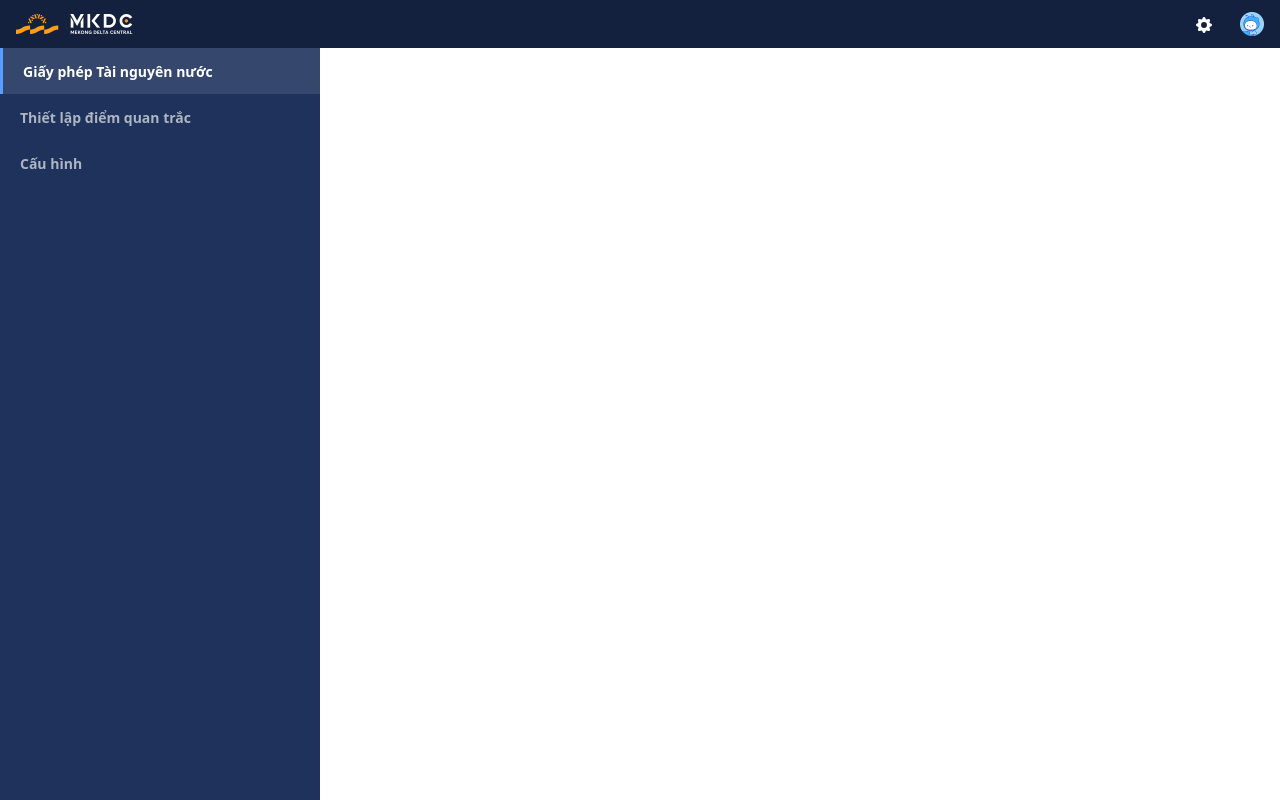
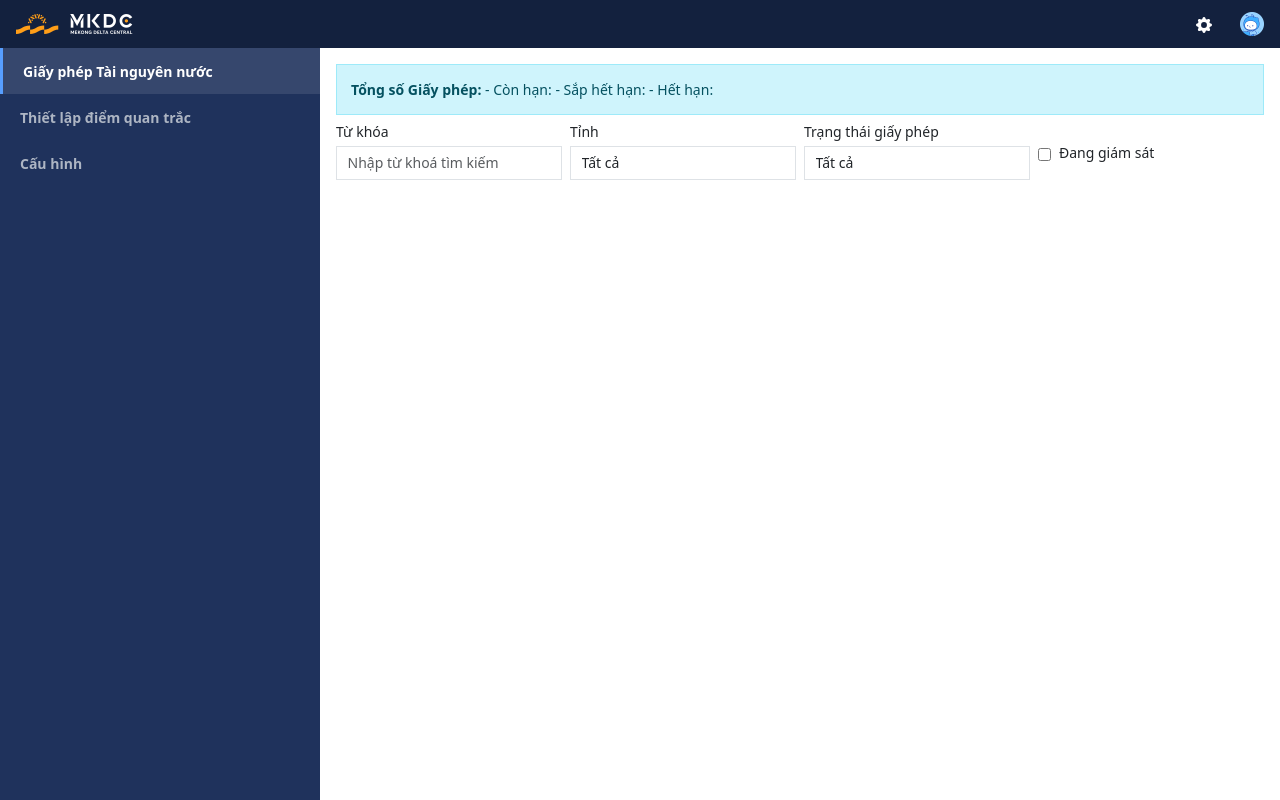
Before and after one commit to DaoVanTung/tethysapp-wqm, a Django app: template tethysapp/wqm/templates/wqm/pages/settings.html in a window 1280 px wide. Run offline with Django 3.2, Linux system fonts and the light colour scheme; the template is opened without the code that fills it, so the values that code supplies are empty.

Commit message:
Bảng danh sách giấy phép

```diff
--- a/tethysapp/wqm/public/css/main.css
+++ b/tethysapp/wqm/public/css/main.css
@@ -140,3 +140,8 @@ body > div:first-child {
 .legend-text {
     margin-left: 8px;
 }
+
+.btn.btn-success {
+    padding: 4px 8px;
+    margin-right: 4px;
+}
--- a/tethysapp/wqm/public/css/pages/settings.css
+++ b/tethysapp/wqm/public/css/pages/settings.css
@@ -50,3 +50,48 @@
     padding: 16px;
     font-size: 14px;
 }
+
+
+.filter-box {
+    display: flex;
+    gap: 8px;
+    margin-bottom: 8px;
+}
+
+.filter-box__item {
+    width: 25%;
+}
+
+.filter-box__item label {
+    margin-bottom: 4px;
+}
+
+.filter-box__item input, .filter-box__item select {
+    border-radius: 0px;
+}
+
+#total-flow-chart {
+    flex: 1;
+    width: 100%;
+    margin: 4px 0;
+}
+
+.filter-box__item.filter-box__buttons {
+    display: flex;
+    justify-content: end;
+    align-items: end;
+}
+
+
+.filter-box__item.filter-box__buttons button {
+    height: 36px;
+    border-radius: 0px;
+    font-size: 14px;
+    color: #fff;
+    padding: 4px 8px;
+}
+
+.filter-box__item.filter-box__buttons button i{
+    margin-right: 4px;
+    font-size: 16px;
+}
--- /dev/null
+++ b/tethysapp/wqm/public/js/components/settings/license.js
@@ -0,0 +1,141 @@
+let today = new Date();
+let next_30_day = new Date();
+next_30_day.setDate(today.getDate() + 30);
+
+function analysis_licenses() {
+    license_cache.forEach(element => {
+        let end_date = new Date(Date.parse(element['ngay_het_han']));
+
+        if (end_date < today) {
+            license_expired += 1;
+        } else if (end_date > today && end_date < next_30_day) {
+            license_expiring_soon += 1;
+        } else {
+            license_valid += 1;
+        }
+    });
+
+    $('#license-total').text(license_total.toLocaleString());
+    $('#license-valid').text(license_valid.toLocaleString());
+    $('#license-expiring-soon').text(license_expiring_soon.toLocaleString());
+    $('#license-expired').text(license_expired.toLocaleString());
+}
+
+
+function fill_licenses_to_table() {
+    let data = license_cache;
+
+    if (license_table !== null) {
+        license_table.destroy();
+        license_table = null;
+        $('#license-table tbody').off();
+    }
+
+    license_table = $('#license-table').DataTable({
+        data: data,
+        language: {
+            zeroRecords: 'Không có kết quả tìm kiếm phù hợp',
+            "lengthMenu": "Số giấy phép cho mỗi trang _MENU_",
+            "info": "Đang hiển thị _START_ đến _END_ của _TOTAL_ giấy phép",
+            "search": "Tìm kiếm",
+        },
+
+        searching: false,
+        pageLength: 25,
+        order: [[0, 'asc']],
+        columnDefs: [],
+        columns: [
+            {
+                "targets": 0,
+                title: "STT",
+                "render": function (data, type, full, meta) {
+                    return meta.row + 1;
+                }
+            },
+            {
+                data: "so_hieu_van_ban",
+                title: "Số hiệu văn bản",
+                width: '180px',
+                render: (data, type, row) => {
+                    return data;
+                },
+            },
+            {
+                data: "ngay_ban_hanh",
+                title: "Ngày ban hành",
+                width: '150px',
+                render: (data, type, row) => {
+                    if (data == null) return "";
+                    let datetime = new Date(Date.parse(data));
+                    return datetime.toLocaleDateString("vi-VN");
+                },
+            },
+            {
+                data: "ngay_het_han",
+                title: "Ngày hết hạn",
+                width: '150px',
+                render: (data, type, row) => {
+                    if (data == null) return "";
+                    let end_date = new Date(Date.parse(data));
+
+                    if (end_date < today) {
+                        return `
+                        <span style="color: #dc3545;">
+                        <svg xmlns="http://www.w3.org/2000/svg" width="16" height="16" fill="currentColor" class="bi bi-file-earmark-excel-fill" viewBox="0 0 16 16">
+                        <path d="M9.293 0H4a2 2 0 0 0-2 2v12a2 2 0 0 0 2 2h8a2 2 0 0 0 2-2V4.707A1 1 0 0 0 13.707 4L10 .293A1 1 0 0 0 9.293 0M9.5 3.5v-2l3 3h-2a1 1 0 0 1-1-1M5.884 6.68 8 9.219l2.116-2.54a.5.5 0 1 1 .768.641L8.651 10l2.233 2.68a.5.5 0 0 1-.768.64L8 10.781l-2.116 2.54a.5.5 0 0 1-.768-.641L7.349 10 5.116 7.32a.5.5 0 1 1 .768-.64"/>
+                        </svg>
+                        ${end_date.toLocaleDateString("vi-VN")}
+
+                        </span>`;
+                    } else if (end_date > today && end_date < next_30_day) {
+                        return `<span style="color: #ffc107;">
+                        <svg xmlns="http://www.w3.org/2000/svg" width="16" height="16" fill="currentColor" class="bi bi-clock-fill" viewBox="0 0 16 16">
+                        <path d="M16 8A8 8 0 1 1 0 8a8 8 0 0 1 16 0M8 3.5a.5.5 0 0 0-1 0V9a.5.5 0 0 0 .252.434l3.5 2a.5.5 0 0 0 .496-.868L8 8.71z"/>
+                        </svg>
+                        ${end_date.toLocaleDateString("vi-VN")}
+                        </span>`;
+                    } else {
+                        return `<span style="color: green;">
+                        <svg xmlns="http://www.w3.org/2000/svg" width="16" height="16" fill="currentColor" class="bi bi-file-earmark-check-fill" viewBox="0 0 16 16">
+                        <path d="M9.293 0H4a2 2 0 0 0-2 2v12a2 2 0 0 0 2 2h8a2 2 0 0 0 2-2V4.707A1 1 0 0 0 13.707 4L10 .293A1 1 0 0 0 9.293 0M9.5 3.5v-2l3 3h-2a1 1 0 0 1-1-1m1.354 4.354-3 3a.5.5 0 0 1-.708 0l-1.5-1.5a.5.5 0 1 1 .708-.708L7.5 9.793l2.646-2.647a.5.5 0 0 1 .708.708"/>
+                        </svg>
+                        ${end_date.toLocaleDateString("vi-VN")}
+                        </span>`;
+                    }
+                },
+            },
+            {
+                data: "loai_giay_phep",
+                title: "Loại giấy phép",
+                width: '280px',
+                render: (data, type, row) => {
+                    if (data == null) return "";
+                    return data;
+                },
+            },
+            {
+                data: "ten_to_chuc_ca_nhan",
+                title: "Tên tổ chức/cá nhân",
+                render: (data, type, row) => {
+                    return data;
+                },
+            },
+            {
+                data: "id",
+                title: "",
+                width: '100px',
+                searchable: false,
+                orderable: false,
+                render: (data, type, row) => {
+                    return `
+                    <div class='d-flex' style="justify-content: center;">
+                        <button type="button" class="btn btn-link" onclick="on_view_license_button_click('${data}')">Chi tiết</button>
+                    </div>
+                    `;
+                },
+            },
+        ]
+    });
+
+    // addSearchResultEvent();
+}
--- a/tethysapp/wqm/templates/wqm/components/settings/license.html
+++ b/tethysapp/wqm/templates/wqm/components/settings/license.html
@@ -0,0 +1,87 @@
+{% load static %}
+
+<div class="content-box__content" id="content-box__license">
+    <div class="alert alert-info" role="alert">
+        <b>Tổng số Giấy phép: <span id="license-total"></span></b> - Còn hạn: <span id="license-valid"></span> - Sắp hết hạn: <span id="license-expiring-soon"></span> - Hết hạn: <span id="license-expired"></span>
+    </div>
+    <div>
+        <div class="filter-box">
+            <div class="filter-box__item">
+                <label for="keyword">Từ khóa</label>
+                <input class="form-control" id="keyword" placeholder="Nhập từ khoá tìm kiếm" />
+            </div>
+            <div class="filter-box__item">
+                <label for="license-province">Tỉnh</label>
+                <select id="license-province" class="form-control" aria-label="Default select example">
+                    <option selected>Tất cả</option>
+                    <option value="80">Tỉnh Long An</option>
+                    <option value="82">Tỉnh Tiền Giang</option>
+                    <option value="83">Tỉnh Bến Tre</option>
+                    <option value="84">Tỉnh Trà Vinh</option>
+                    <option value="86">Tỉnh Vĩnh Long</option>
+                    <option value="87">Tỉnh Đồng Tháp</option>
+                    <option value="89">Tỉnh An Giang</option>
+                    <option value="91">Tỉnh Kiên Giang</option>
+                    <option value="92">Thành phố Cần Thơ</option>
+                    <option value="93">Tỉnh Hậu Giang</option>
+                    <option value="94">Tỉnh Sóc Trăng</option>
+                    <option value="95">Tỉnh Bạc Liêu</option>
+                    <option value="96">Tỉnh Cà Mau</option>
+                </select>
+            </div>
+            <div class="filter-box__item">
+                <label for="license-status">Trạng thái giấy phép</label>
+                <select id="license-status" class="form-control" aria-label="Default select example">
+                    <option selected>Tất cả</option>
+                    <option value="1">Còn hạn</option>
+                    <option value="2">Hết hạn</option>
+                </select>
+            </div>
+            <div class="filter-box__item">
+                <label for="license-monitor" style="width: 100%;"></label>
+                <div class="d-flex" style="gap: 8px; ">
+                    <input type="checkbox" name="" id="license-monitor" value="1">
+                    <label for="license-monitor" style="width: 100%;">Đang giám sát</label>
+
+                </div>
+            </div>
+        </div>
+        <table id="license-table" class="table table-bordered" cellspacing="8" width="100%"></table>
+    </div>
+</div>
+
+<div class="content-box__content d-none" id="content-box__license-detail">
+    <div>
+        <button type="button" class="btn" onclick="on_close_license_detail_click()"><i class="bi bi-x"></i></button>
+        <b style="font-size: 16px; margin-left: 4px;">Chi tiết Giấy phép</b>
+    </div>
+
+    <table class="table table-bordered" id="license-detail-table">
+        <thead>
+            <tr>
+                <td scope="col"><b>Số hiệu văn bản</b></td>
+                <td scope="col"><b>Ngày ban hành</b></td>
+                <td scope="col"><b>Ngày hết hạn</b></td>
+                <td scope="col"><b>Loại giấy phép</b></td>
+                <td scope="col"><b>Tên tổ chức/cá nhân</b></td>
+                <td scope="col"><b>Số điểm khai thác</b></td>
+                <td scope="col"><b>Trạng thái</b></td>
+            </tr>
+        </thead>
+        <tbody>
+            <tr>
+                <td id="license-so-hieu"></td>
+                <td id="license-ngay-ban-hanh"></td>
+                <td id="license-ngay-het-han"></td>
+                <td id="license-loai-giay-phep"></td>
+                <td id="license-ten-to-chuc"></td>
+                <td id="license-diem-khai-thac"></td>
+                <td><a href="">Giám sát</a></td>
+            </tr>
+        </tbody>
+    </table>
+
+    <div id="license-map">
+
+    </div>
+</div>
--- a/tethysapp/wqm/templates/wqm/pages/settings.html
+++ b/tethysapp/wqm/templates/wqm/pages/settings.html
@@ -32,12 +32,16 @@
 
 {% block styles %}
 {{ block.super }}
+<link href="{% static 'wqm/vendors/datatables@2.0.7/dataTables.css' %}" rel="stylesheet" />
 <link href="{% static 'wqm/css/pages/settings.css' %}" rel="stylesheet" />
 
 {% endblock %}
 
 {% block scripts %}
 {{ block.super }}
+<script src="{% static 'wqm/vendors/datatables@2.0.7/dataTables.js' %}" type="text/javascript"></script>
+
+<script src="{% static 'wqm/js/components/settings/license.js' %}" type="text/javascript"></script>
 <script src="{% static 'wqm/js/pages/settings.js' %}" type="text/javascript"></script>
 
 {% endblock %}
```
Also changed, not shown: tethysapp/wqm/public/js/pages/settings.js (+73 -0 lines).
